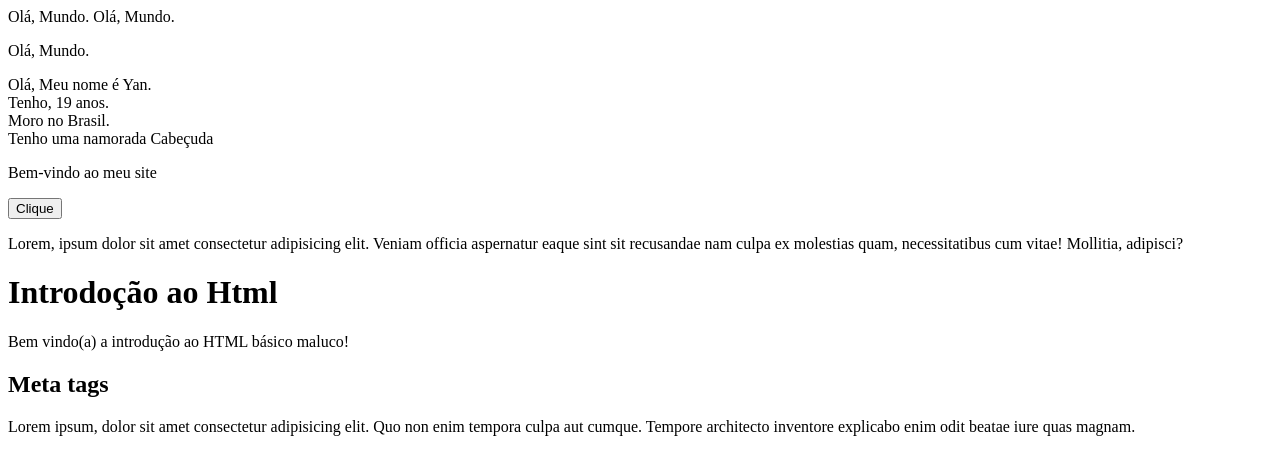
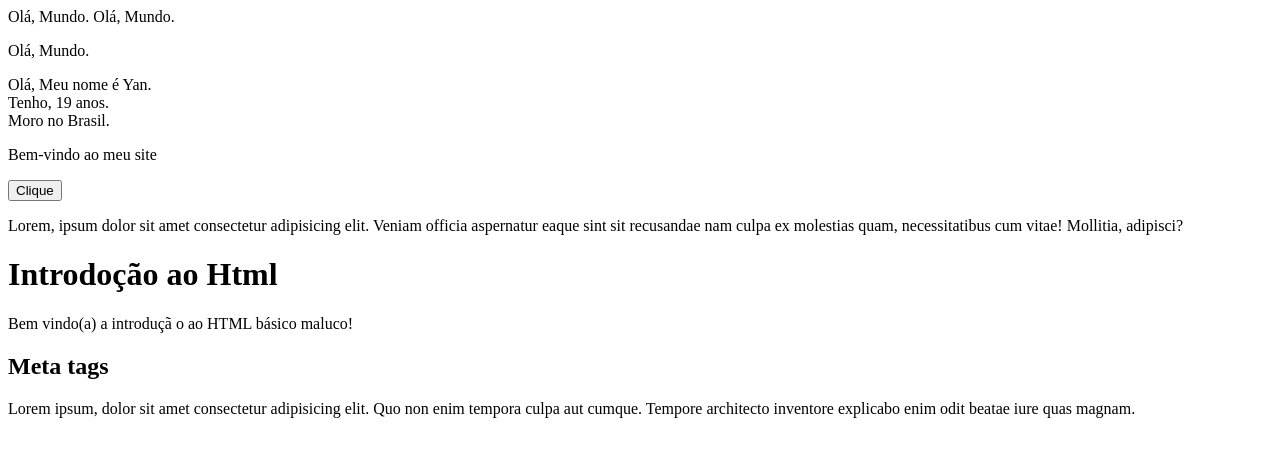
Before and after one commit to YanBarbosaLouzada/Soulcode_Html, a plain HTML site: page index.html in a window 1280 px wide. Drawn offline with Linux system fonts and the light colour scheme.

Commit message:
primeira alteração

```diff
--- a/index.html
+++ b/index.html
@@ -20,14 +20,14 @@
     Olá, Mundo.
     <p> Olá, Mundo. </p>
     <!--Proxima linha -->
-    <p> Olá, Meu nome é Yan. <br> Tenho, 19 anos. <br> <!-- br pula a linha--> Moro no Brasil. <br> Tenho uma namorada Cabeçuda </p>
+    <p> Olá, Meu nome é Yan. <br> Tenho, 19 anos. <br> <!-- br pula a linha--> Moro no Brasil. </p>
     <p title= "Boas Vindas"> <!--Atributo subliminar--> Bem-vindo ao meu site </p>
     <button title="Clique aqui para continuar">Clique</button> <!--Criar um botão com mensagem subliminar-->
     <p hidden> Ue sumiu ? </p> <!-- hidden serve pra esconder (ocultar) -->
     <p>Lorem, ipsum dolor sit amet consectetur adipisicing elit. Veniam officia aspernatur eaque sint sit recusandae nam culpa ex molestias quam, necessitatibus cum vitae! Mollitia, adipisci? </p>
     <!-- Tags de Cabeçario -->
     <h1> Introdoção ao Html </h1>
-    <p> Bem vindo(a) a introdução ao HTML básico maluco!</p>
+    <p> Bem vindo(a) a introduçã    o ao HTML básico maluco!</p>
     <h2> Meta tags</h2>
     <p> Lorem ipsum, dolor sit amet consectetur adipisicing elit. Quo non enim tempora culpa aut cumque. Tempore architecto inventore explicabo enim odit beatae iure quas magnam.</p>
     <h3></h3>
```
